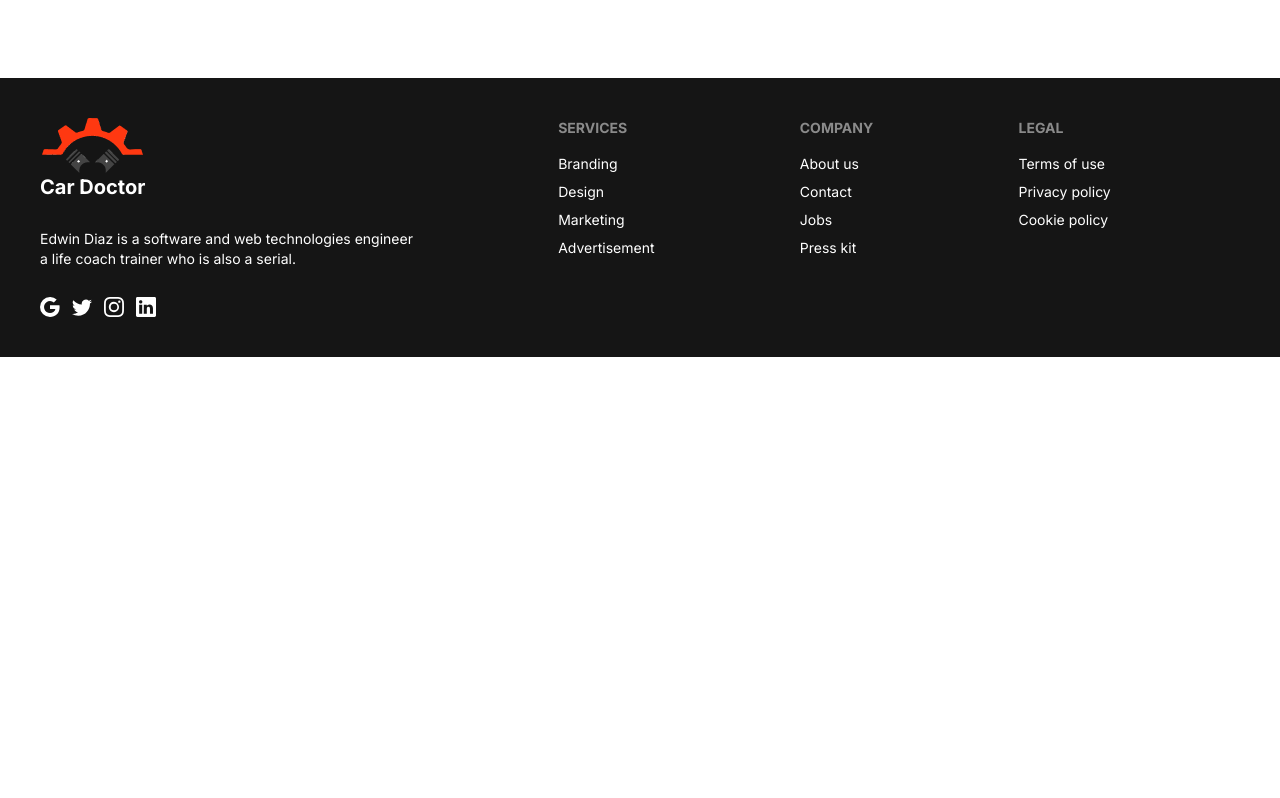
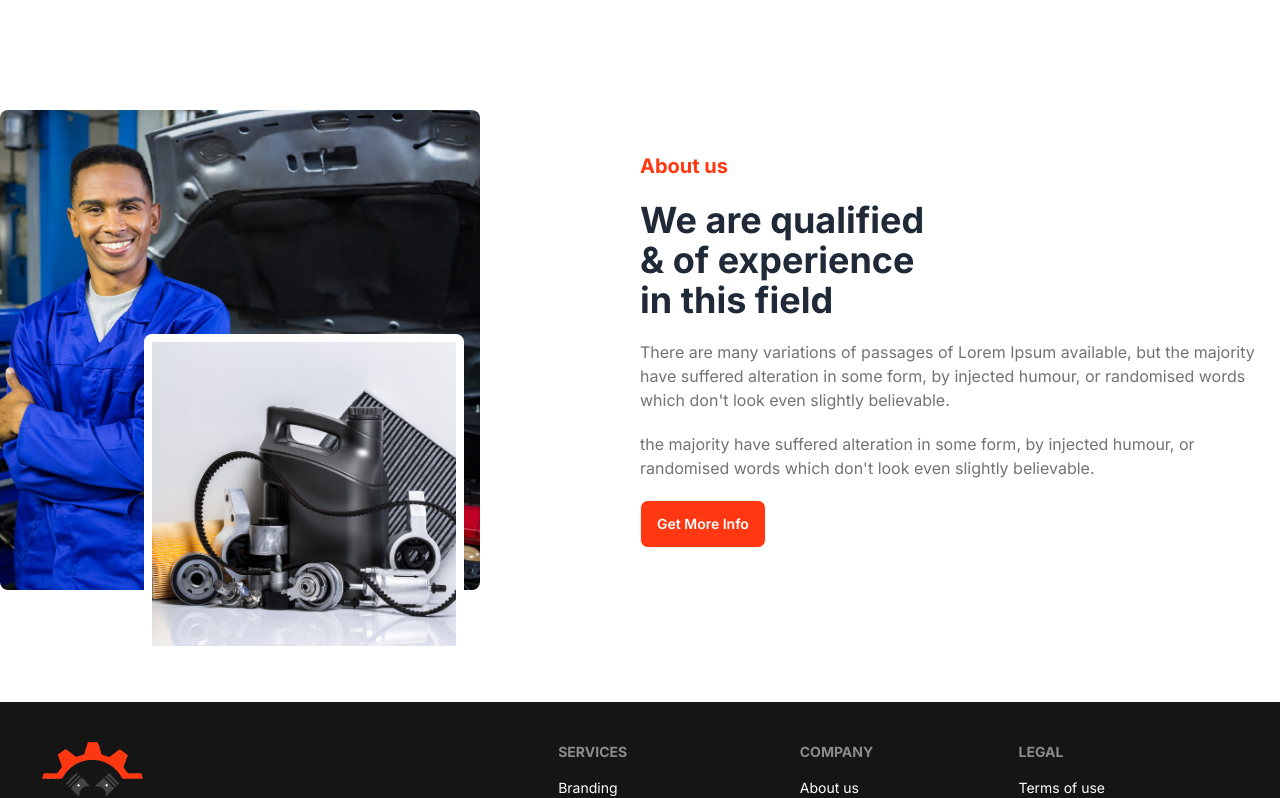
Before and after one commit to mashfikur/react-car-doctor, a React (Vite) app: page / in a window 1280 px wide. Shown: the part 729-1527 px from the top of the page. Before the commit the page ends 1086 px from the top, so only its background shows below. Built offline with nearby package versions, Linux system fonts and the light colour scheme.

Commit message:
about us section created

```diff
--- /dev/null
+++ b/src/components/Home/AboutUs.jsx
@@ -0,0 +1,47 @@
+import person from "../../assets/images/about_us/person.jpg";
+import parts from "../../assets/images/about_us/parts.jpg";
+
+const AboutUs = () => {
+  return (
+    <div className="mb-28">
+      <div className="flex items-center">
+        <div className="flex-1  relative">
+          <img
+            className="w-[30rem]  h-[30rem] object-cover rounded-lg"
+            src={person}
+            alt=""
+          />
+          <img
+            className="w-[20rem] border-white border-8 right-44 -mt-64 h-[20rem] object-cover rounded-lg absolute "
+            src={parts}
+            alt=""
+          />
+        </div>
+        <div className="flex-1  space-y-5">
+          <h3 className="text-main font-bold text-xl">About us</h3>
+          <h3 className="font-bold text-4xl">
+            We are qualified <br /> & of experience <br /> in this field
+          </h3>
+          <p className="text-[#737373]">
+            There are many variations of passages of Lorem Ipsum available, but
+            the majority have suffered alteration in some form, by injected
+            humour, or randomised words which {"don't "}look even slightly
+            believable.
+          </p>
+          <p className="text-[#737373]">
+            the majority have suffered alteration in some form, by injected
+            humour, or randomised words which {"don't"} look even slightly
+            believable.
+          </p>
+          <div>
+            <button className="btn capitalize bg-main hover:bg-main text-white">
+              Get More info
+            </button>
+          </div>
+        </div>
+      </div>
+    </div>
+  );
+};
+
+export default AboutUs;
--- a/src/components/Home/Banner.jsx
+++ b/src/components/Home/Banner.jsx
@@ -20,7 +20,7 @@ import SwiperNavButton from "../SwiperNavButton";
 
 const Banner = () => {
   return (
-    <div className="mb-20">
+    <div className="mb-28">
       <div className="relative rounded-xl w-full max-h-[37.5rem]  mx-auto ">
         <div className="rounded-xl">
           <Swiper
--- a/src/pages/Home.jsx
+++ b/src/pages/Home.jsx
@@ -1,3 +1,4 @@
+import AboutUs from "../components/Home/AboutUs";
 import Banner from "../components/Home/Banner";
 
 const Home = () => {
@@ -5,6 +6,7 @@ const Home = () => {
     <div>
       <div>
         <Banner></Banner>
+        <AboutUs></AboutUs>
       </div>
     </div>
   );
```
